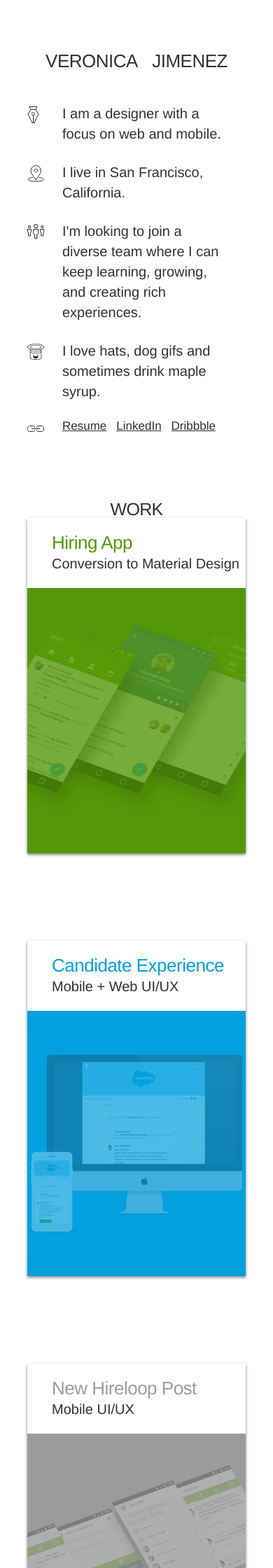
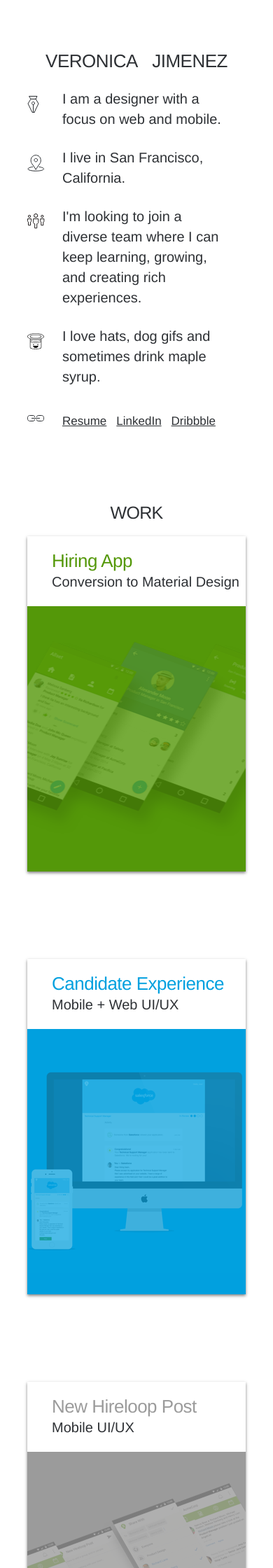
Before and after one commit to vnikajimenez/vnikajimenez.github.com, a Jekyll site: the page built from index.html, in a window 390 px wide. Shown: the top 2240 px of the page at 70% size. Built offline with Jekyll 4.4.1, drawn with Linux system fonts in a browser that asks for light colours; nearby versions of some CDN libraries.

Commit message:
changed space of a on mobile css

```diff
--- a/_sass/_main.scss
+++ b/_sass/_main.scss
@@ -31,6 +31,7 @@
 	font-size: 17px;
 	color: $font-color;
 	margin-right: 20px;
+
 
 }
 
@@ -88,6 +89,10 @@
 				float: left;
 				max-width: 382px;
 				margin-top:6px;
+
+				a {
+					margin-right: 10px;
+				}
 			}
 
 			.blurb {
--- a/_sass/_mobile.scss
+++ b/_sass/_mobile.scss
@@ -24,8 +24,7 @@
 
   a {
     font-size: 17px;
-    margin-bottom: 30px;
-    margin-right: 10px;
+
 
   }
 
@@ -42,22 +41,38 @@
           font-size: 25px;
           word-spacing: 0px;
           letter-spacing: -.7px;
+          margin-bottom: 21px;
 
       }
+
+
 
     .left-column {
       float: none;
       margin: 0px;
       width: 100%;
 
-      .column-top-margin{
+      .column-top-margin {
 
-      font-size: 26px;
+        font-size: 26px;
+        margin-bottom: 21px;
       }
 
       .blurb-line {
         .text {
           max-width: 75%;
+        }
+        .icon {
+
+          margin-top: 16px;
+        }
+
+        .text {
+
+            a {
+              margin-right: 10px;
+              line-height: 45.5px;
+            }
         }
       }
 
```
Also changed, not shown: 2 other files.
